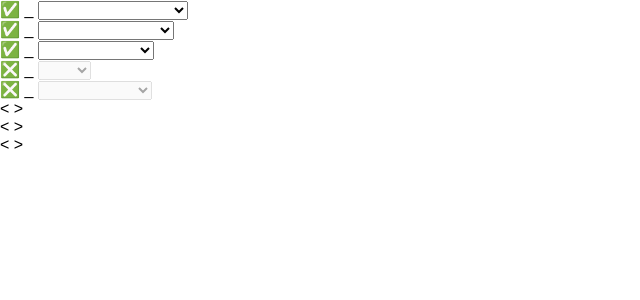
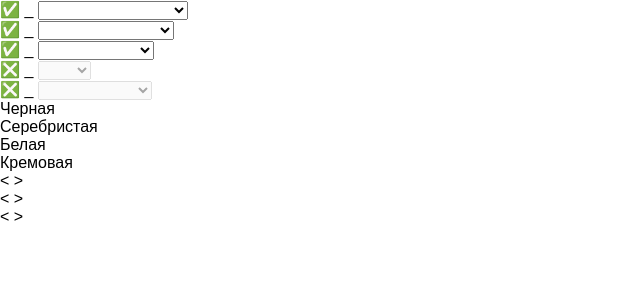
Before and after one commit to borisadimov/kitchen-exchange, a React app: page / in a window 1280 px wide. Shown: the top 300 px of the page, without its empty margins (0-640 px from the left). Built offline with nearby package versions, Linux system fonts and the light colour scheme.

Commit message:
color filter

```diff
--- a/src/App.js
+++ b/src/App.js
@@ -2,13 +2,24 @@ import React, {Component} from 'react';
 
 class App extends Component {
 
+  updateColor = (color) => {
+    const { actions, goods } = this.props;
+    Object.keys(goods).forEach((category) => {
+      actions.changeSlide({
+        category: category,
+        index: 0
+      })
+    })
+    actions.updateColor({
+      color: color
+    })
+  }
+
   toggleCategory = (category) => {
     const { actions } = this.props;
-
     actions.toggle({
       category: category
     })
-
   }
 
   handleFilterSelect = (event, category) => {
@@ -43,7 +54,7 @@ class App extends Component {
   }
 
   render() {
-    const { goods, filteredGoods } = this.props;
+    const { goods, filteredGoods, color } = this.props;
 
     return (
       <div className="App">
@@ -73,6 +84,16 @@ class App extends Component {
                 </span>
               </div>
           ))}
+          {
+            Object.keys(color.types).map(c => (
+              <div
+                key={c}
+                className={`colorSelector ${color.selectedColor===c ? 'active' : ''}`}
+                onClick={e => this.updateColor(c)}>
+                {color.types[c].alias}
+              </div>
+            ))
+          }
         </div>
 
         <div className="content">
--- a/src/Container.js
+++ b/src/Container.js
@@ -19,12 +19,31 @@ const itemFilter = (items, filter) =>
     , 0) === filter.split(',').length
   )
 
+const colorFilter = (items, filter) =>
+  items.filter(item => filter.length === 0 ? true :
+    filter.split(',').reduce((counter, word) => {
+      return counter +
+        (item.param
+        .reduce((acc, value) => acc+' '+value['_'], '').toLowerCase()
+        .indexOf(word.toLowerCase()) > -1
+        ? 1
+        : 0)
+      }
+    , 0) > 0
+  )
+
 
 function createSelectorsForCategories(state) {
-  return Object.keys(state.goodsReducer).reduce((acc, category) => {
-    const offersSelector = (state) => state.goodsReducer[category].data
-    const filterSelector = (state) => state.goodsReducer[category].filter
-    acc[category] = createSelector([offersSelector, filterSelector], itemFilter)(state)
+  return Object.keys(state.goods).reduce((acc, category) => {
+    const offersSelector = (state) => state.goods[category].data
+    const filterSelector = (state) => state.goods[category].filter
+
+    const colorFilterSelector = (state) =>  state.color.selectedColor.length > 0
+      ? state.color.types[state.color.selectedColor].query
+      : ''
+
+    const filteredItemsSelector = createSelector([offersSelector, filterSelector], itemFilter)
+    acc[category] = createSelector([filteredItemsSelector, colorFilterSelector], colorFilter)(state)
     return acc
   },{})
 }
@@ -32,7 +51,8 @@ function createSelectorsForCategories(state) {
 function mapStateToProps(state, props) {
   window.state = state;
   return {
-    goods: state.goodsReducer,
+    goods: state.goods,
+    color: state.color,
     filteredGoods: createSelectorsForCategories(state)
   };
 }
--- a/src/rootReducer.js
+++ b/src/rootReducer.js
@@ -97,7 +97,7 @@ offers.forEach((offer) => {
 })
 
 // Reducer
-const goodsReducer = (state = initialState, action) => {
+const goods = (state = initialState, action) => {
   switch (action.type) {
     case CHANGE_SLIDE:
       return {
@@ -128,10 +128,48 @@ const goodsReducer = (state = initialState, action) => {
   }
 };
 
+const UPDATE_COLOR = 'kitchen/goods/UPDATE_COLOR';
+export function updateColor(payload) {
+  return { type: UPDATE_COLOR, ...payload };
+}
+
+const color = (state = {
+  types: {
+    black: {
+      alias: 'Черная',
+      query: 'черн',
+    },
+    silver: {
+      alias:  'Серебристая',
+      query: 'серебр',
+    },
+    white: {
+      alias:  'Белая',
+      query: 'бел',
+    },
+    cream: {
+      alias:  'Кремовая',
+      query: 'крем',
+    },
+  },
+  selectedColor: ''
+}, action) => {
+  switch (action.type) {
+    case UPDATE_COLOR:
+      return {
+        ...state,
+        selectedColor: action.color
+      }
+    default:
+      return state;
+  }
+}
+
 import {combineReducers} from 'redux';
 
 const rootReducer = combineReducers({
-  goodsReducer
+  color,
+  goods
 });
 
 export default rootReducer;
```
